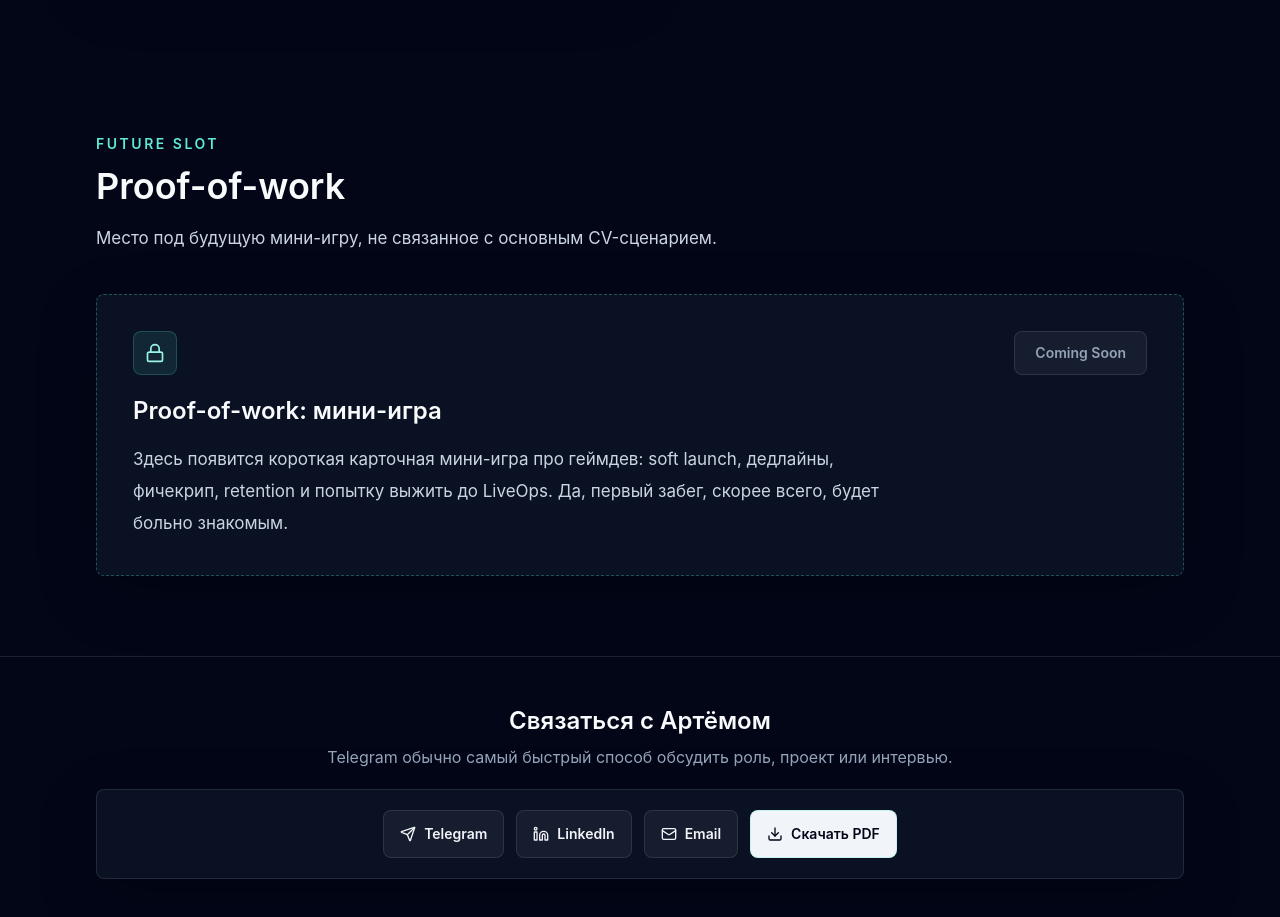
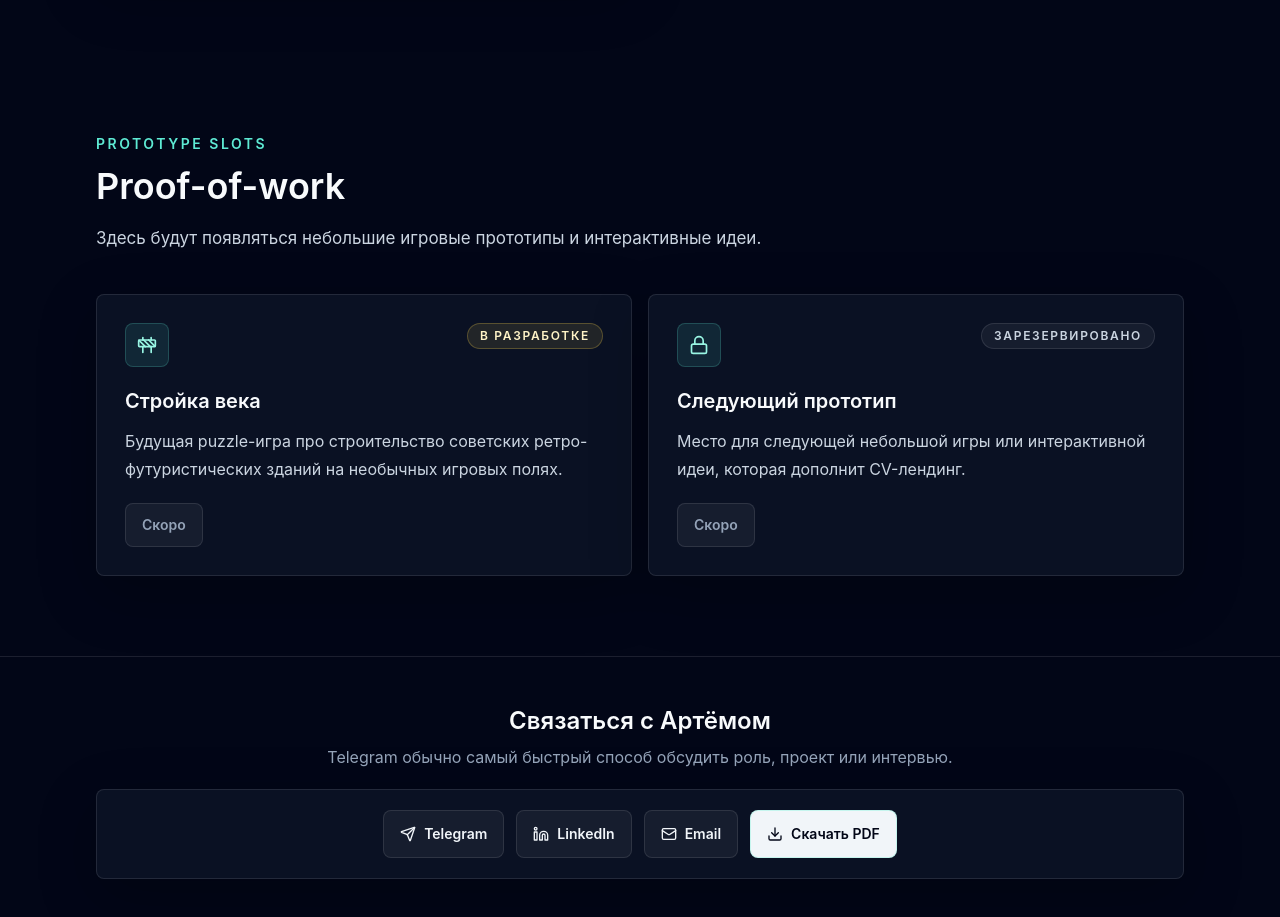
Before and after one commit to Artem-Kondratenko/llm-powered-cv, a React (Vite) app: page / in a window 1280 px wide. Shown: the part 9260-10177 px from the top of the page. Built offline with nearby package versions, Linux system fonts and the light colour scheme; no server answers.

Commit message:
Game prototype

```diff
--- a/src/App.tsx
+++ b/src/App.tsx
@@ -1,7 +1,7 @@
 import { AssistantChat } from "./components/AssistantChat";
 import { ContactBar } from "./components/ContactBar";
 import { ExperienceCard } from "./components/ExperienceCard";
-import { GamePlaceholder } from "./components/GamePlaceholder";
+import { GamePrototypeHub } from "./components/GamePrototypeHub";
 import { Header } from "./components/Header";
 import { Hero } from "./components/Hero";
 import { ProjectCard } from "./components/ProjectCard";
@@ -81,11 +81,11 @@ export function App() {
 
         <Section
           id="proof-game"
-          eyebrow="Future slot"
+          eyebrow="Prototype slots"
           title="Proof-of-work"
-          description="Место под будущую мини-игру, не связанное с основным CV-сценарием."
+          description="Здесь будут появляться небольшие игровые прототипы и интерактивные идеи."
         >
-          <GamePlaceholder game={cvData.gamePlaceholder} />
+          <GamePrototypeHub />
         </Section>
       </main>
 
--- a/src/components/GamePlaceholder.tsx
+++ /dev/null
@@ -1,29 +0,0 @@
-import { Lock } from "lucide-react";
-import type { GamePlaceholder as GamePlaceholderType } from "../types/cv";
-
-type GamePlaceholderProps = {
-  game: GamePlaceholderType;
-};
-
-export function GamePlaceholder({ game }: GamePlaceholderProps) {
-  return (
-    <div className="rounded-lg border border-dashed border-teal-300/30 bg-slate-900/65 p-7 shadow-soft sm:p-9">
-      <div className="flex flex-col gap-5 sm:flex-row sm:items-start sm:justify-between">
-        <div className="max-w-3xl">
-          <div className="mb-5 flex h-11 w-11 items-center justify-center rounded-lg border border-teal-300/20 bg-teal-300/10 text-teal-200">
-            <Lock className="h-5 w-5" aria-hidden="true" />
-          </div>
-          <h3 className="text-2xl font-semibold text-slate-50">{game.title}</h3>
-          <p className="mt-4 text-[17px] leading-8 text-slate-300">{game.teaser}</p>
-        </div>
-        <button
-          type="button"
-          disabled
-          className="inline-flex min-h-11 w-fit items-center justify-center rounded-lg border border-white/10 bg-white/5 px-5 py-2 text-sm font-semibold text-slate-400"
-        >
-          {game.ctaLabel}
-        </button>
-      </div>
-    </div>
-  );
-}
--- /dev/null
+++ b/src/components/GamePrototypeHub.tsx
@@ -0,0 +1,54 @@
+import { Construction, Lock } from "lucide-react";
+import { gamePrototypeSlots } from "../data/gamePrototypeSlots";
+import type { GamePrototypeSlot } from "../data/gamePrototypeSlots";
+
+function getSlotIcon(slot: GamePrototypeSlot) {
+  if (slot.status === "prototype") {
+    return <Construction className="h-5 w-5" aria-hidden="true" />;
+  }
+
+  return <Lock className="h-5 w-5" aria-hidden="true" />;
+}
+
+function getStatusClass(slot: GamePrototypeSlot) {
+  if (slot.status === "prototype") {
+    return "border-amber-300/25 bg-amber-300/10 text-amber-100";
+  }
+
+  return "border-white/10 bg-white/5 text-slate-300";
+}
+
+export function GamePrototypeHub() {
+  return (
+    <div className="grid gap-4 md:grid-cols-2">
+      {gamePrototypeSlots.map((slot) => (
+        <article
+          key={slot.title}
+          className="flex h-full flex-col rounded-lg border border-white/10 bg-slate-900/70 p-6 shadow-soft transition hover:-translate-y-0.5 hover:border-teal-300/25 hover:bg-slate-900 sm:p-7"
+        >
+          <div className="flex items-start justify-between gap-4">
+            <div className="flex h-11 w-11 shrink-0 items-center justify-center rounded-lg border border-teal-300/20 bg-teal-300/10 text-teal-200">
+              {getSlotIcon(slot)}
+            </div>
+            <span
+              className={`rounded-full border px-3 py-1 text-xs font-semibold uppercase tracking-[0.14em] ${getStatusClass(slot)}`}
+            >
+              {slot.statusLabel}
+            </span>
+          </div>
+
+          <h3 className="mt-5 text-xl font-semibold text-slate-50">{slot.title}</h3>
+          <p className="mt-3 flex-1 text-[16px] leading-7 text-slate-300">{slot.description}</p>
+
+          <button
+            type="button"
+            disabled
+            className="mt-5 inline-flex min-h-11 w-fit items-center justify-center rounded-lg border border-white/10 bg-white/5 px-4 py-2 text-sm font-semibold text-slate-400"
+          >
+            {slot.ctaLabel}
+          </button>
+        </article>
+      ))}
+    </div>
+  );
+}
--- a/src/data/cvData.ts
+++ b/src/data/cvData.ts
@@ -345,10 +345,4 @@ export const cvData: CvData = {
       ],
     },
   ],
-  gamePlaceholder: {
-    title: "Proof-of-work: мини-игра",
-    teaser:
-      "Здесь появится короткая карточная мини-игра про геймдев: soft launch, дедлайны, фичекрип, retention и попытку выжить до LiveOps. Да, первый забег, скорее всего, будет больно знакомым.",
-    ctaLabel: "Coming Soon",
-  },
 };
--- /dev/null
+++ b/src/data/gamePrototypeSlots.ts
@@ -0,0 +1,28 @@
+export type GamePrototypeSlotStatus = "prototype" | "reserved";
+
+export type GamePrototypeSlot = {
+  title: string;
+  status: GamePrototypeSlotStatus;
+  statusLabel: string;
+  description: string;
+  ctaLabel: string;
+};
+
+export const gamePrototypeSlots: GamePrototypeSlot[] = [
+  {
+    title: "Стройка века",
+    status: "prototype",
+    statusLabel: "В разработке",
+    description:
+      "Будущая puzzle-игра про строительство советских ретро-футуристических зданий на необычных игровых полях.",
+    ctaLabel: "Скоро",
+  },
+  {
+    title: "Следующий прототип",
+    status: "reserved",
+    statusLabel: "Зарезервировано",
+    description:
+      "Место для следующей небольшой игры или интерактивной идеи, которая дополнит CV-лендинг.",
+    ctaLabel: "Скоро",
+  },
+];
```
Also changed, not shown: archive/prototypes/kb42-red-build-mvp.README.md (added, +28 -0 lines), src/types/cv.ts (+0 -7 lines), 2 other files (tests, documents, lock files or other folders).
